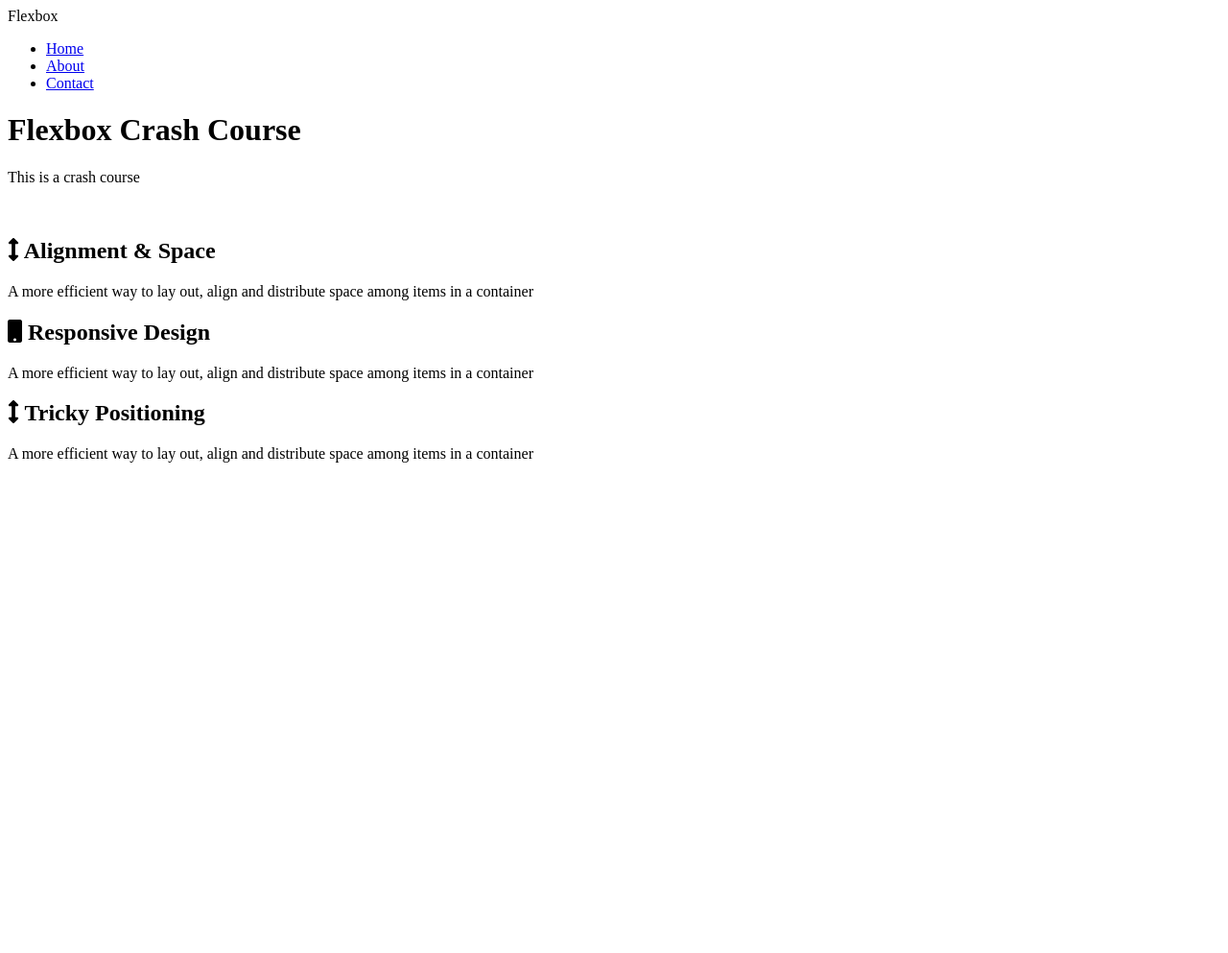
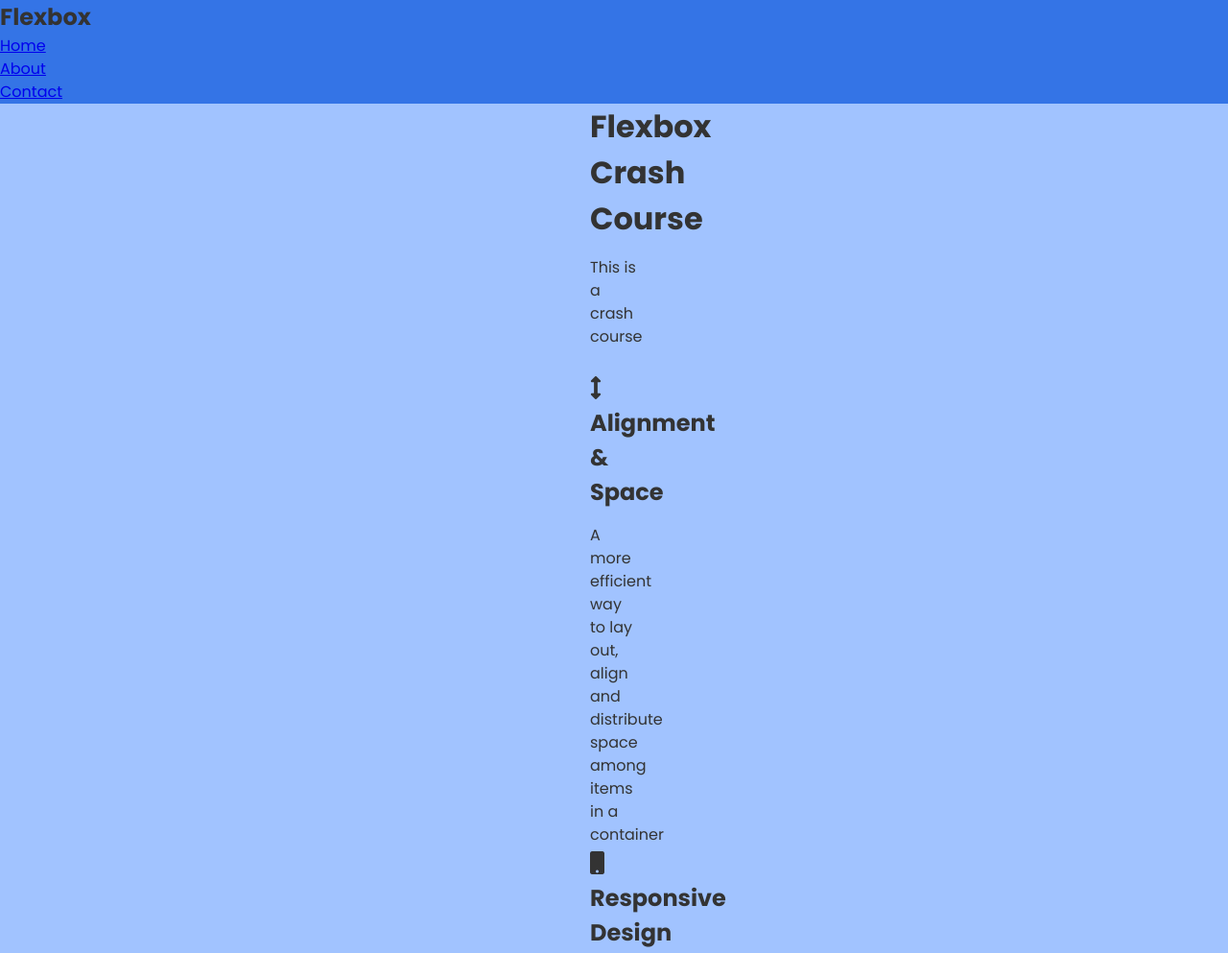
Before and after one commit to tpinzzz/top-landing-page, a plain HTML site: page index.html in a window 1280 px wide. Shown: the top 993 px of the page at 96% size. Before the commit the page ends 800 px from the top, so only its background shows below. Drawn offline with Linux system fonts and the light colour scheme.

Commit message:
Add css styling to *, body, header and .navbar

```diff
--- a/styles.css
+++ b/styles.css
@@ -2,9 +2,49 @@
 
 * {
     box-sizing: border-box;
+    margin: 0;
+    padding: 0;
+}
+
+body {
+    font-family: 'Poppins', sans-serif;
+    font-size: 16px;
+    line-height: 1.5;
+    color: #333;
+    background: #a1c3ff;
 }
 
 img {
     width: 200px;
     height: auto;
+    max-width: 100%;
 }
+
+h1,
+h2 {
+    margin-bottom: 15px;
+}
+
+ul {
+    list-style-type: none;
+}
+
+.container {
+    max-width: 110px;
+    margin: 0 auto;
+    padding: 0 30px;
+}
+
+.navbar {
+    background: #3474e6;
+
+}
+
+.navbar .logo {
+    font-size: x-large;
+    font-weight: bold;
+}
+
+.navbar .container {
+    display: flex;
+}
```
